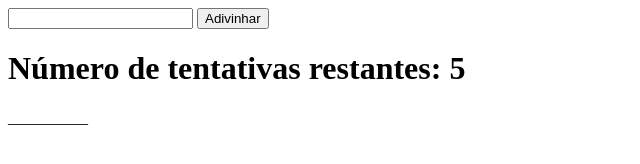
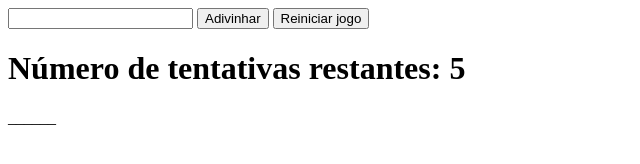
Before and after one commit to PedroAug91/PPI, a plain HTML site: page Aula04/index.html in a window 1280 px wide. Both pictures are taken after a click on the button "Adivinhar". Shown: the whole page, without its empty margins (0-640 px from the left). Drawn offline with Linux system fonts and the light colour scheme.

Commit message:
Att jogo da forca
Concluindo a parte funcional do jogo da forca.

```diff
--- a/Aula04/index.html
+++ b/Aula04/index.html
@@ -5,35 +5,55 @@
     <meta name="viewport" content="width=device-width, initial-scale=1.0">
     <title>Jogo da forca</title>
 </head>
-<body onload="chooseRandomWord()">
-    <input type="text" id="user-guess">
-    <button type="submit" id="btn-guess" onclick="testGuess()">Adivinhar</button>
+<body onload="startGame()">
+    <input type="text" id="user-guess" maxlength="1">
+    <button id="btn-guess" onclick="testGuess()">Adivinhar</button>
+    <button id="btn-restart" onclick="startGame()">Reiniciar jogo</button>
     <h1>Número de tentativas restantes: <span id="numTries">6</span></h1>
+    <p id="guessed-letters"></p>
     <p id="solution"></p>
 </body>
 </html>
 <script>
-    const words = ["python", "javascript", "lua"];
+    const words = ["software", "javascript", "python", "pedras", "computador"];
     const solution = document.getElementById("solution");
     let numTries = 6;
-    let word
-    let currentGuess
+    let word;
+    let currentGuess;
+    let guessedLetters = [];
+    let guessIsCorrect
 
-    function chooseRandomWord() {
+    function startGame() {
         const index = Math.floor(Math.random()  * words.length);
         word = words[index];
         currentGuess = Array(word.length).fill('_');
         solution.innerText = "_".repeat(word.length);
+        numTries = 6;
+        document.getElementById("numTries").innerText = numTries;
+        document.getElementById("guessed-letters").innerText = " ";
+    }
+
+    function checkNumTries() {
+        if (numTries === 0) {
+            alert("Suas tentativas acabaram :(...\nA palavra certa era: " + word);
+            startGame();
+            return false;
+        }
     }
 
     function testGuess() {
-        if (numTries === 0) {
-            alert("Jogo acabou :C")
-            return null
+        let userLetter = document.getElementById("user-guess").value.toLowerCase();
+        guessIsCorrect = false;
+
+        for (let i = 0; i < guessedLetters.length; i++) {
+            if (userLetter == guessedLetters[i]) {
+            alert("Essa letra já foi utilizada. Tente outra :)");
+            return null;
+            }
         }
 
-        let userLetter = document.getElementById("user-guess").value.toLowerCase();
-        let guessIsCorrect = false;
+        guessedLetters.push(userLetter);
+        document.getElementById("guessed-letters").innerText = guessedLetters.join(" ");
 
         for (let i = 0; i < word.length; i++) {
             if (userLetter === word[i] && currentGuess[i] === "_") {
@@ -41,10 +61,15 @@
                 guessIsCorrect = true;
             }
         }
+
         solution.innerText = currentGuess.join("");
+
         if(!guessIsCorrect) {
             numTries--;
             document.getElementById("numTries").innerText = numTries;
         }
+
+        checkNumTries();
     }
+
 </script>
```
